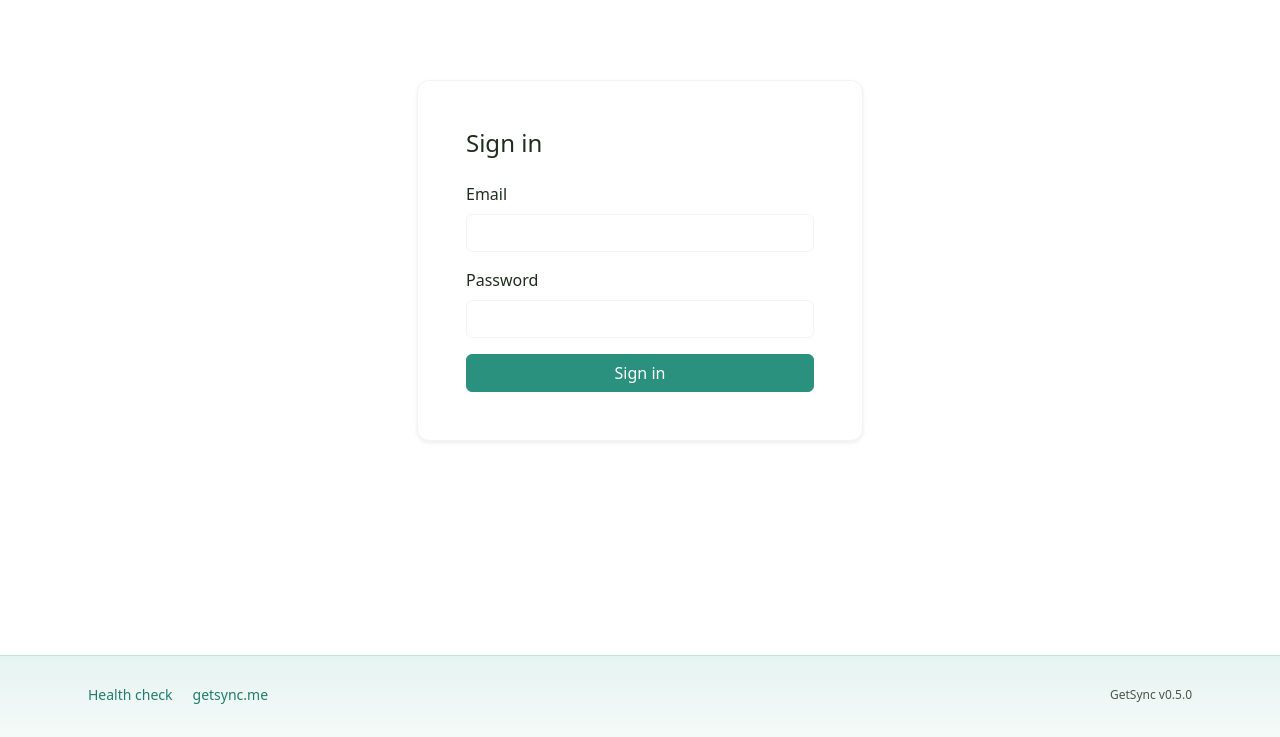
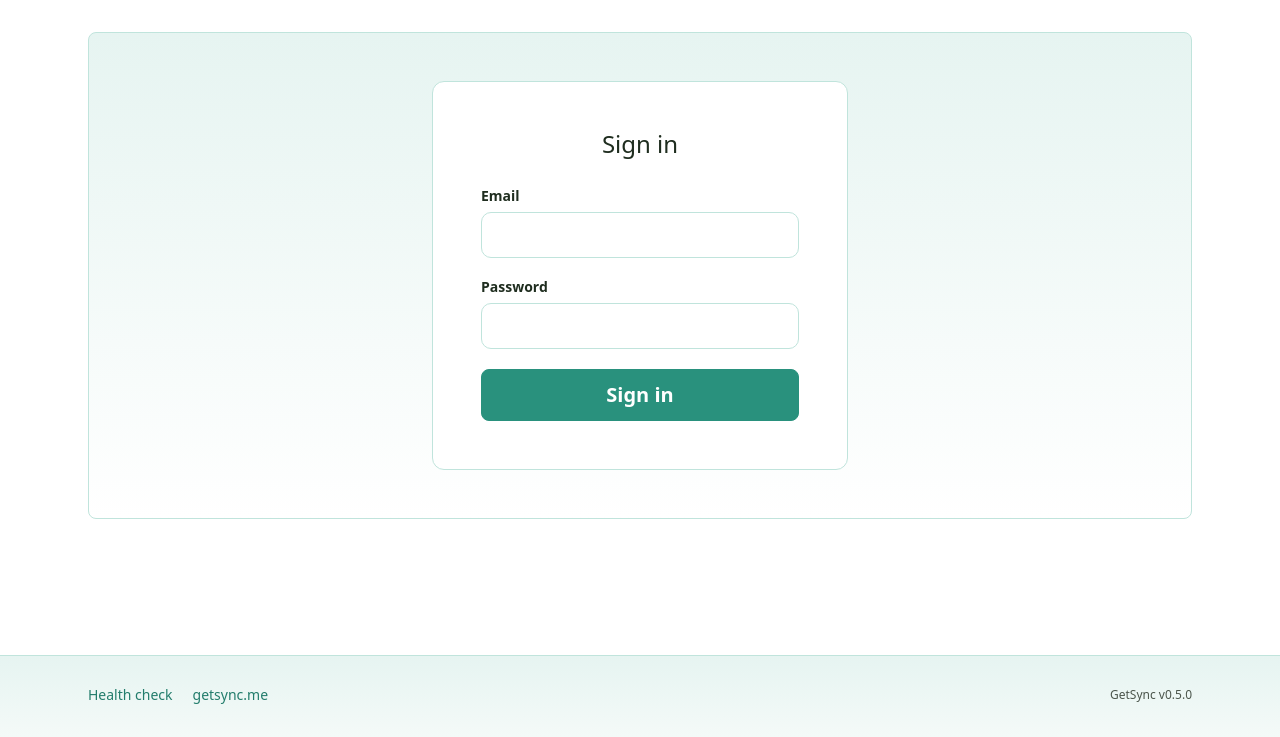
Before and after one commit to segallar/fit-sinc, a FastAPI app: page /app/login in a window 1280 px wide. Shown: the part 63-800 px from the top of the page. Run offline with FastAPI, Linux system fonts and the light colour scheme; some libraries are stand-ins or nearby versions.

Commit message:
style(web): выровнять поля login/register с лендингом
Hero-фон, mint borders у inputs, btn-lg и общий auth_form_field.

Co-authored-by: Cursor <cursoragent@cursor.com>

```diff
--- a/getsync/web/static/app.css
+++ b/getsync/web/static/app.css
@@ -138,15 +138,51 @@ body {
   max-width: 36rem;
 }
 
+.getsync-auth-panel {
+  max-width: 26rem;
+}
+
 .getsync-auth-card {
-  border: 1px solid var(--getsync-border);
+  border: 1px solid var(--getsync-primary-100);
   border-radius: 0.75rem;
+  background: #fff;
   box-shadow: none;
+}
+
+.getsync-auth-shell.getsync-hero {
+  margin-bottom: 0;
 }
 
 .getsync-auth-shell .card-title,
 .getsync-auth-card .h4 {
   color: var(--getsync-text);
+}
+
+.getsync-site .getsync-auth-form .form-label {
+  font-size: 0.875rem;
+  font-weight: 600;
+  color: var(--getsync-text);
+  margin-bottom: 0.375rem;
+}
+
+.getsync-site .getsync-auth-form .form-control {
+  border-color: var(--getsync-primary-100);
+  border-radius: 0.625rem;
+  padding: 0.625rem 0.875rem;
+  font-size: 1rem;
+  color: var(--getsync-text);
+  background-color: #fff;
+}
+
+.getsync-site .getsync-auth-form .form-control:focus {
+  border-color: var(--getsync-primary-600);
+  box-shadow: 0 0 0 0.2rem rgba(41, 145, 125, 0.15);
+}
+
+.getsync-site .getsync-auth-form .btn-lg {
+  margin-top: 0.25rem;
+  padding-block: 0.625rem;
+  font-weight: 600;
 }
 
 .getsync-feature-card {
--- /dev/null
+++ b/getsync/web/templates/components/auth_form_field.html
@@ -0,0 +1,11 @@
+<div class="mb-3">
+  <label class="form-label" for="{{ field_id }}">{{ label }}</label>
+  <input{% if input_type %} type="{{ input_type }}"{% endif %}
+         id="{{ field_id }}"
+         name="{{ name }}"
+         class="form-control"
+         {% if required %}required{% endif %}
+         {% if autocomplete %}autocomplete="{{ autocomplete }}"{% endif %}
+         {% if minlength is defined and minlength %}minlength="{{ minlength }}"{% endif %}
+         {% if value is defined and value %}value="{{ value }}"{% endif %}>
+</div>
--- a/getsync/web/templates/layouts/site_auth.html
+++ b/getsync/web/templates/layouts/site_auth.html
@@ -1,10 +1,10 @@
 {% extends "layouts/site.html" %}
 
 {% block page_content %}
-<section class="getsync-auth-shell py-4 py-md-5">
-  <div class="row justify-content-center">
-    <div class="col-12 col-sm-10 col-md-8 col-lg-5">
-      <div class="card getsync-auth-card shadow-sm">
+<section class="getsync-auth-shell getsync-hero rounded-3 py-4 py-md-5">
+  <div class="getsync-section-narrow">
+    <div class="getsync-auth-panel mx-auto">
+      <div class="card getsync-auth-card">
         <div class="card-body p-4 p-md-5">
           {% block auth_content %}{% endblock %}
         </div>
--- a/getsync/web/templates/pages/app/login.html
+++ b/getsync/web/templates/pages/app/login.html
@@ -4,20 +4,25 @@
 {% block title %}{{ form_t.page_title }}{% endblock %}
 
 {% block auth_content %}
-<h2 class="h4 mb-4">{{ form_t.sign_in_h2 }}</h2>
+<h2 class="h4 mb-4 text-center">{{ form_t.sign_in_h2 }}</h2>
 {% if error %}
 <div class="alert alert-danger">{{ form_t.error_invalid_credentials }}</div>
 {% endif %}
-<form method="post" action="{{ prefix }}/login">
-  <div class="mb-3">
-    <label class="form-label">{{ form_t.email_label }}</label>
-    <input type="email" name="email" class="form-control" required autocomplete="username">
-  </div>
-  <div class="mb-3">
-    <label class="form-label">{{ form_t.password_label }}</label>
-    <input type="password" name="password" class="form-control" required autocomplete="current-password">
-  </div>
-  <button type="submit" class="btn btn-primary w-100">{{ form_t.sign_in_button }}</button>
+<form method="post" action="{{ prefix }}/login" class="getsync-auth-form">
+  {% set field_id = 'login-email' %}
+  {% set label = form_t.email_label %}
+  {% set name = 'email' %}
+  {% set input_type = 'email' %}
+  {% set required = true %}
+  {% set autocomplete = 'username' %}
+  {% include "components/auth_form_field.html" %}
+  {% set field_id = 'login-password' %}
+  {% set label = form_t.password_label %}
+  {% set name = 'password' %}
+  {% set input_type = 'password' %}
+  {% set autocomplete = 'current-password' %}
+  {% include "components/auth_form_field.html" %}
+  <button type="submit" class="btn btn-primary btn-lg w-100">{{ form_t.sign_in_button }}</button>
 </form>
 {% if registration_open %}
 <p class="mt-3 mb-0 text-center small text-muted">
```
Also changed, not shown: getsync/web/templates/pages/site/register.html (+39 -27 lines).
